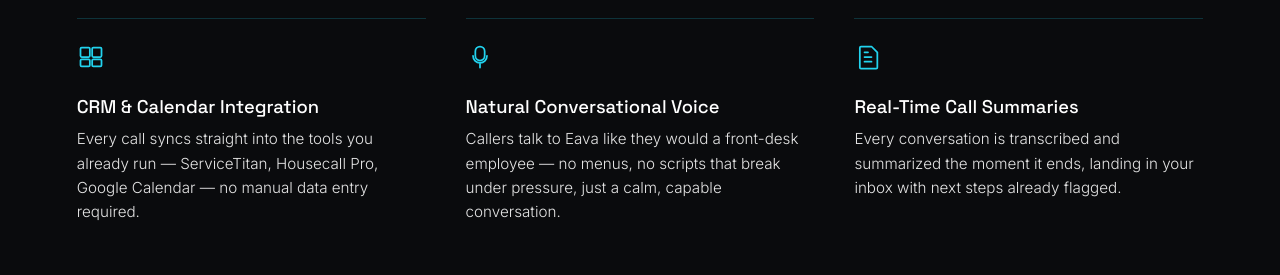
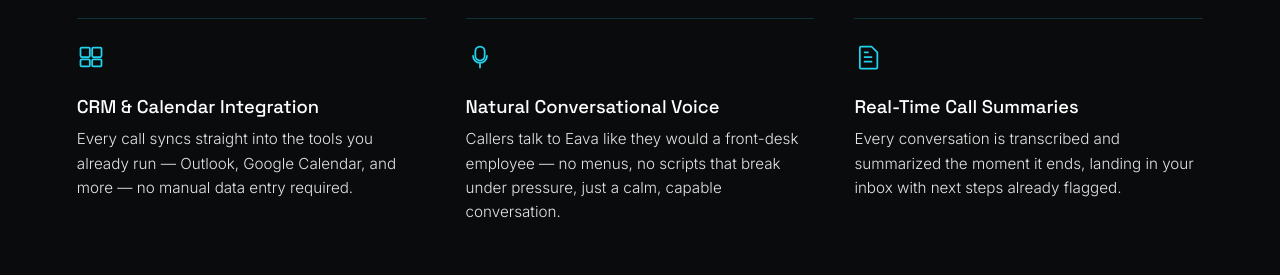
Before and after one commit to Eava-Dev/Eava-website, a Next.js app: page / in a window 1280 px wide. Shown: the part 2920-3195 px from the top of the page. Built offline with nearby package versions, Linux system fonts and the light colour scheme.

Commit message:
Update CRM & Calendar Integration card copy

```diff
--- a/app/components/FeaturesSection.tsx
+++ b/app/components/FeaturesSection.tsx
@@ -32,7 +32,7 @@ const features = [
   },
   {
     title: "CRM & Calendar Integration",
-    copy: "Every call syncs straight into the tools you already run — ServiceTitan, Housecall Pro, Google Calendar — no manual data entry required.",
+    copy: "Every call syncs straight into the tools you already run — Outlook, Google Calendar, and more — no manual data entry required.",
     icon: (
       <>
         <rect x="3" y="4" width="8" height="8" rx="1" />
```
